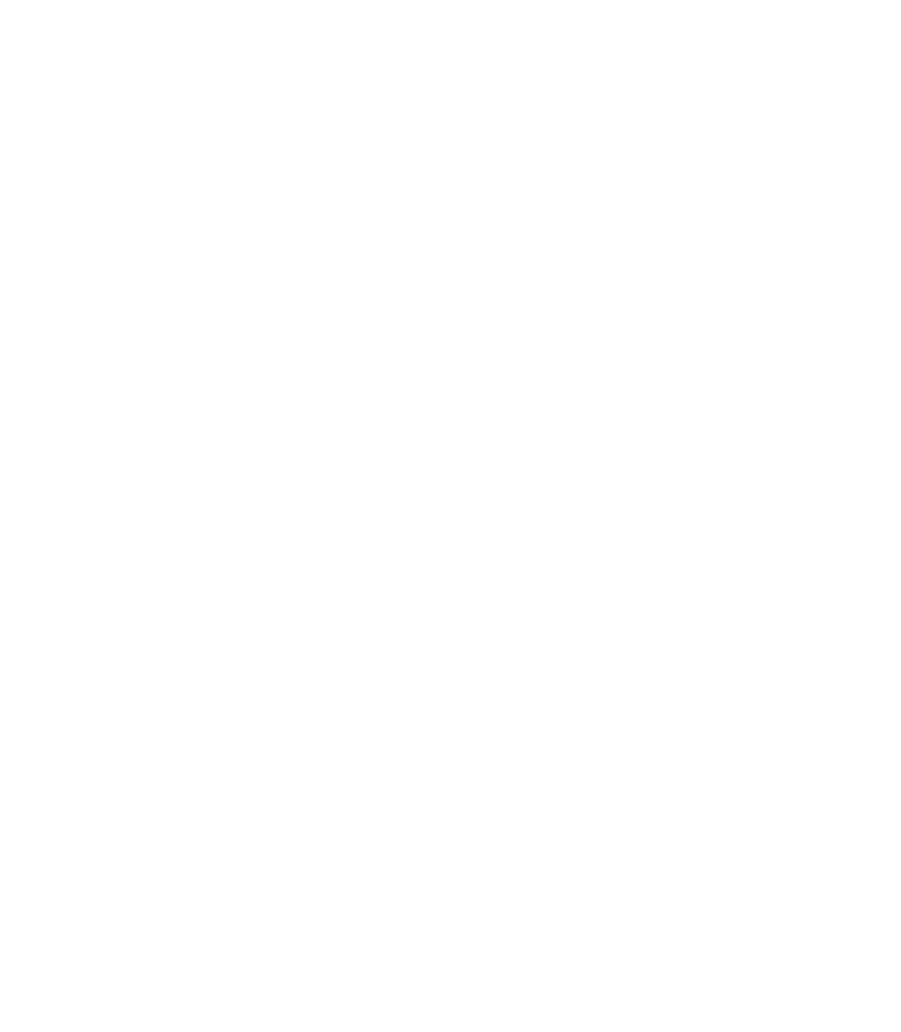
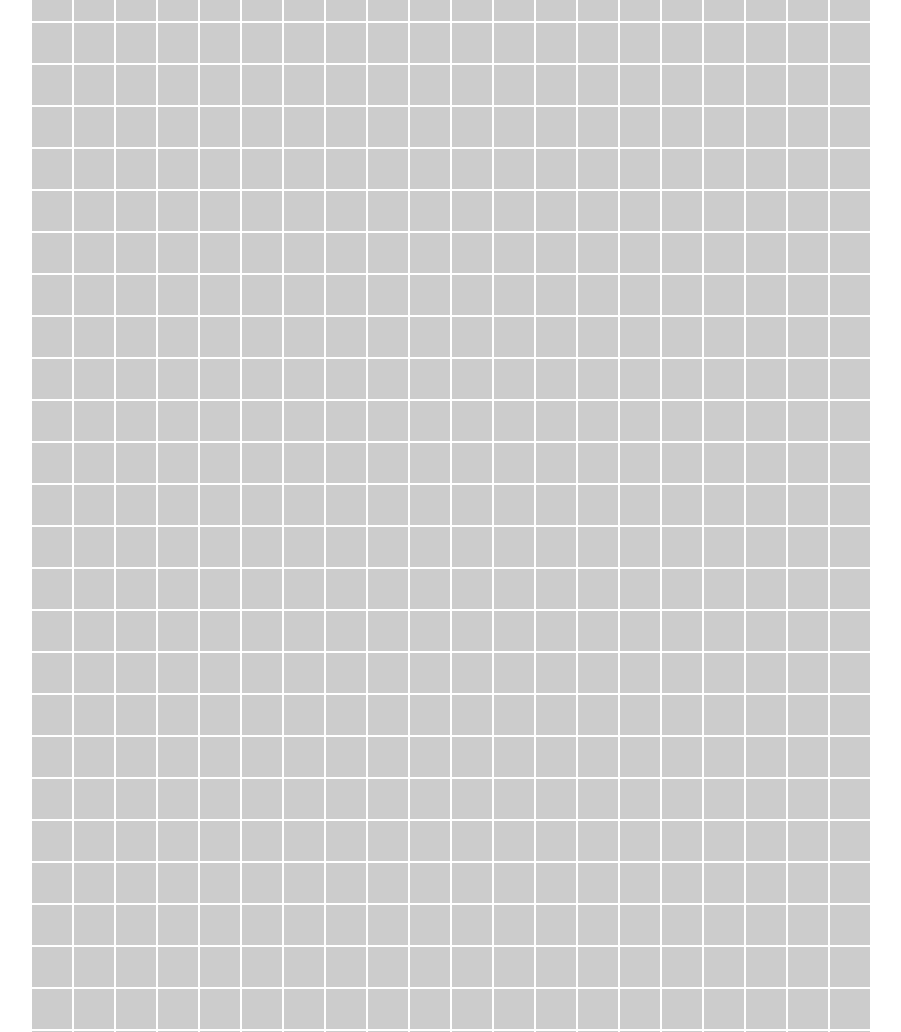
Before and after one commit to acciojob/Color-board-DDongleGithub, a website: page main.html in a window 1280 px wide. Shown: the top 1032 px of the page, without its empty margins (189-1090 px from the left). Before the commit the page ends 800 px from the top, so only its background shows below. Drawn offline with Linux system fonts and the light colour scheme.

Commit message:
created a submission

```diff
--- a/main.html
+++ b/main.html
@@ -7,6 +7,7 @@
 </head>
 
 <body>
+	  <div id="board" class="board"></div>
 	<!-- the entire body must be written by student -->
     <script type="text/javascript" src="./script.js">
 </script>
--- a/script.js
+++ b/script.js
@@ -1 +1,11 @@
 //your JS code here. If required.
+document.addEventListener("DOMContentLoaded", () => {
+  const board = document.getElementById("board");
+
+  // Create 800 boxes and append them to the board
+  for (let i = 0; i < 800; i++) {
+    const box = document.createElement("div");
+    box.classList.add("box");
+    board.appendChild(box);
+  }
+});
--- a/styles.css
+++ b/styles.css
@@ -1 +1,25 @@
 /*  your css code here. If applicable */
+body {
+  display: flex;
+  justify-content: center;
+  align-items: center;
+  height: 100vh;
+  margin: 0;
+}
+
+.board {
+  display: grid;
+  grid-template-columns: repeat(20, 40px);
+  gap: 2px;
+}
+
+.box {
+  width: 40px;
+  height: 40px;
+  background-color: #ccc;
+}
+
+/* Change background color on hover */
+.box:hover {
+  background-color: #ff6347;
+}
```
